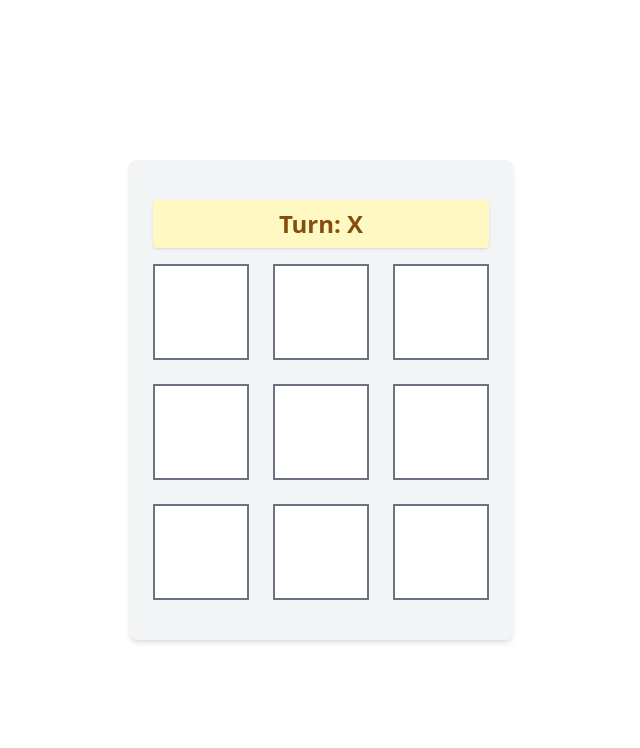
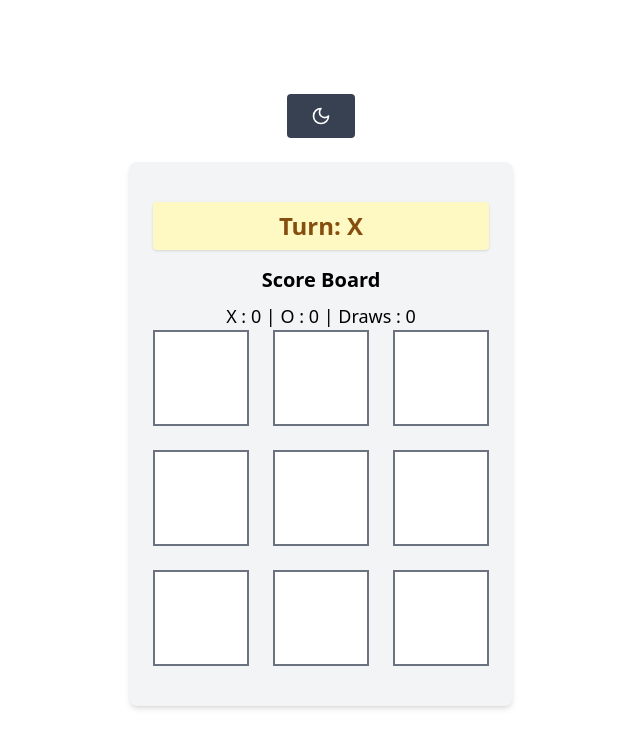
Before and after one commit to Yashika24-U/Tictactoe-game, a React (Vite) app in the folder tictactoe/: page / in a window 1280 px wide. Shown: the top 748 px of the page, without its empty margins (319-959 px from the left). Built offline with nearby package versions, Linux system fonts and the light colour scheme.

Commit message:
Completed Scoreboard logic,Setting up themes

```diff
--- a/tictactoe/package.json
+++ b/tictactoe/package.json
@@ -10,6 +10,7 @@
     "preview": "vite preview"
   },
   "dependencies": {
+    "lucide-react": "^0.511.0",
     "react": "^19.1.0",
     "react-dom": "^19.1.0"
   },
--- a/tictactoe/src/components/Board.jsx
+++ b/tictactoe/src/components/Board.jsx
@@ -1,5 +1,6 @@
 import React, { useState } from "react";
 import { calculateWinner } from "../calculateWinner";
+import ToggleButton from "./ToggleButton";
 
 const Board = () => {
   const [squares, setSquares] = useState(Array(9).fill(null));
@@ -7,6 +8,16 @@ const Board = () => {
   const [winner, setWinner] = useState(null);
   const [isDraw, setIsDraw] = useState(false);
   const [winningLine, setWinningLine] = useState([]);
+  const [score, setScore] = useState({
+    X: 0,
+    O: 0,
+    draws: 0,
+  });
+  const [darkMode, setDarkMode] = useState(false);
+
+  const toggleDarkMode = () => {
+    setDarkMode((prev) => !prev);
+  };
 
   const handleClick = (index) => {
     if (squares[index] || winner) return;
@@ -17,9 +28,16 @@ const Board = () => {
     if (result) {
       setWinner(result.winner);
       setWinningLine(result.line);
-    } else if (!winner && newSquares.every((square) => square !== null)) {
+      setScore((prev) => {
+        return { ...prev, [result.winner]: prev[result.winner] + 1 };
+      });
+    } else if (newSquares.every((square) => square !== null)) {
       setIsDraw(true);
+      setScore((prev) => {
+        return { ...prev, draws: prev.draws + 1 };
+      });
     }
+
     setSquares(newSquares);
     setIsXTurn(!isXTurn);
   };
@@ -56,11 +74,22 @@ const Board = () => {
   };
 
   return (
+    <div className={`${darkMode ? "dark" : ""}`}>
       <div className="flex flex-col items-center justify-center min-h-screen">
+        <ToggleButton darkMode={darkMode} toggleDarkMode={toggleDarkMode} />
         <div className="bg-gray-100 p-6 rounded-lg shadow-md">
-        <p className="text-2xl font-bold text-center my-4 bg-yellow-100 text-yellow-800 px-4 py-2 rounded shadow">
+          <p className="text-2xl font-bold text-center my-4 bg-yellow-100 text-yellow-800 px-4 py-2 rounded shadow ">
             {status}
           </p>
+
+          {/* Score Board */}
+          <div className="text-center mt-4">
+            <h2 className="text-xl font-semibold mb-2">Score Board</h2>
+            <p className="text-lg">
+              {" "}
+              X : {score.X} | O : {score.O} | Draws : {score.draws}
+            </p>
+          </div>
 
           {/* Board Logic */}
           <div className="grid grid-cols-3 gap-6">
@@ -80,6 +109,7 @@ const Board = () => {
           </p>
         </div>
       </div>
+    </div>
   );
 };
 
--- /dev/null
+++ b/tictactoe/src/components/ToggleButton.jsx
@@ -0,0 +1,18 @@
+import React from "react";
+import { Sun, Moon } from "lucide-react";
+
+const ToggleButton = ({ toggleDarkMode, darkMode }) => {
+  return (
+    <div>
+      <button
+        onClick={toggleDarkMode}
+        className="mb-6 px-6 py-3 rounded bg-gray-700 text-white dark:bg-yellow-400 dark:text-black"
+      >
+        {darkMode ? <Sun size={20} /> : <Moon size={20} />}
+        <span className="sr-only">Toggle Theme</span>
+      </button>
+    </div>
+  );
+};
+
+export default ToggleButton;
--- a/tictactoe/tailwind.config.js
+++ b/tictactoe/tailwind.config.js
@@ -1,5 +1,6 @@
 /** @type {import('tailwindcss').Config} */
 export default {
+  darkMode: 'class',
   content: ["./index.html", "./src/**/*.{js,ts,jsx,tsx}"],
   theme: {
     extend: {},
```
Also changed, not shown: 1 other file (tests, documents, lock files or other folders). Lines whose indentation alone changed are shown as unchanged.
